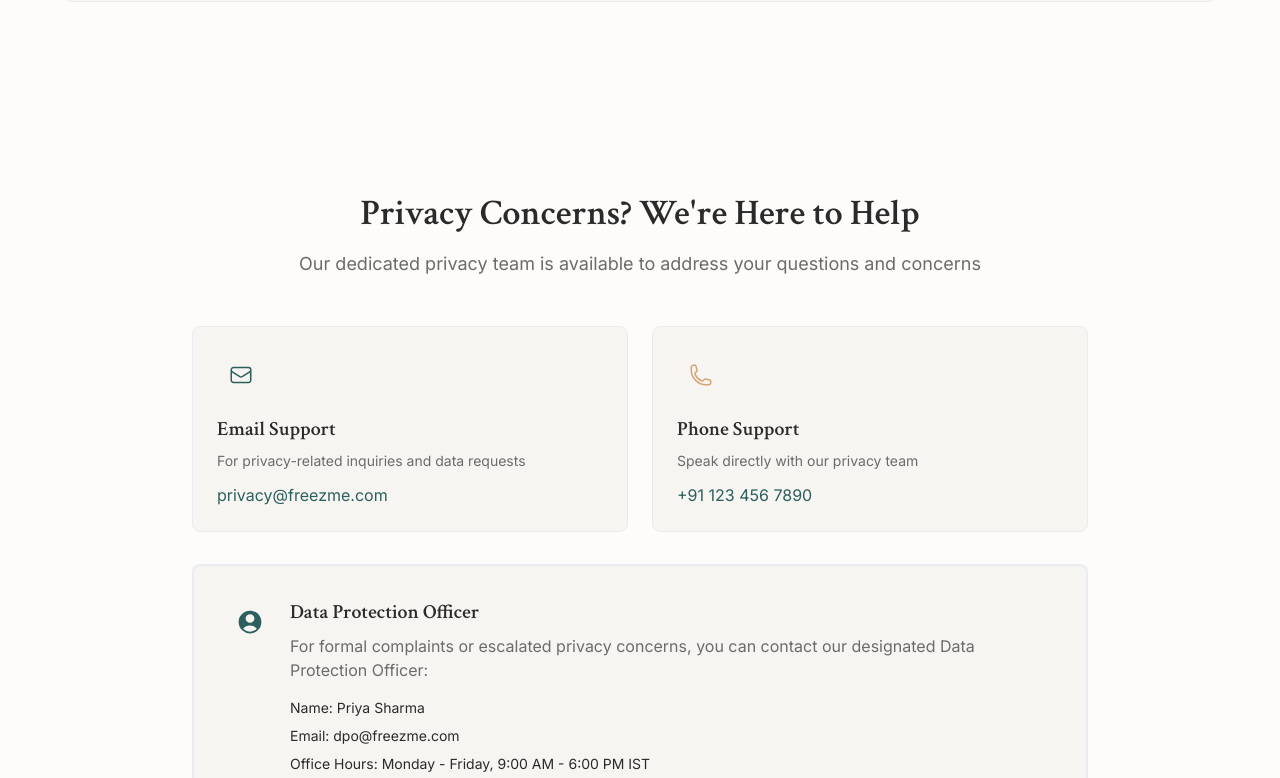
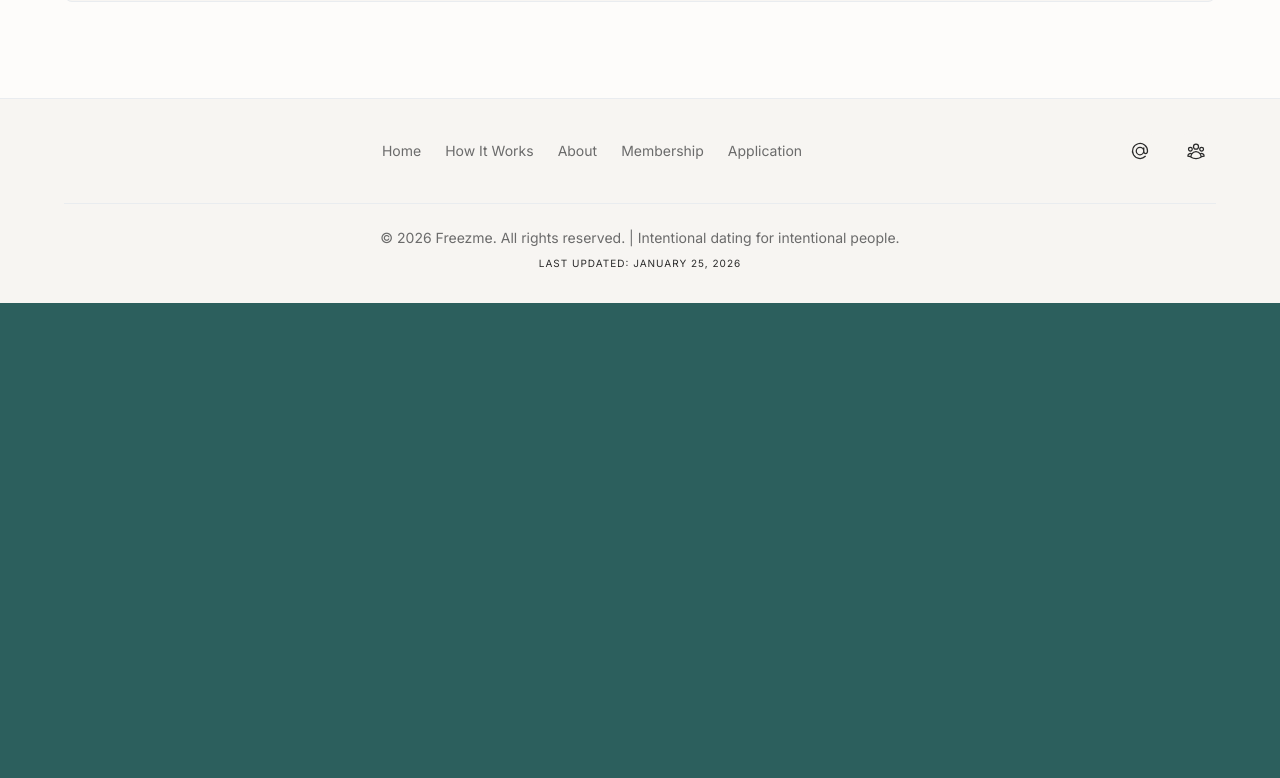
Before and after one commit to Leeshwaan04/freezmelanding, a Next.js app: page /privacy-and-security in a window 1280 px wide. Shown: the part 6242-7020 px from the top of the page. After the commit the page ends 6545 px from the top, so only its background shows below. Built offline with nearby package versions, Linux system fonts and the light colour scheme.

Commit message:
Update privacy page: remove contact section and add footer date

```diff
--- a/src/app/privacy-and-security/components/PrivacyFooter.tsx
+++ b/src/app/privacy-and-security/components/PrivacyFooter.tsx
@@ -159,6 +159,9 @@ const PrivacyFooter: React.FC<PrivacyFooterProps> = ({ className = '' }) => {
             <p className="font-body text-sm text-muted-foreground">
               &copy; {currentYear} Freezme. All rights reserved. | Intentional dating for intentional people.
             </p>
+            <p className="font-body text-[10px] text-muted-foreground/60 mt-2 uppercase tracking-widest">
+              Last updated: January 25, 2026
+            </p>
           </div>
         </div>
       </div>
--- a/src/app/privacy-and-security/page.tsx
+++ b/src/app/privacy-and-security/page.tsx
@@ -5,7 +5,6 @@ import PrivacySection from './components/PrivacySection';
 import SecurityMeasures from './components/SecurityMeasures';
 import ComplianceCertifications from './components/ComplianceCertifications';
 import UserRightsControl from './components/UserRightsControl';
-import ContactPrivacy from './components/ContactPrivacy';
 import PrivacyFooter from './components/PrivacyFooter';
 
 export const metadata: Metadata = {
@@ -24,7 +23,6 @@ export default function PrivacyAndSecurityPage() {
         <SecurityMeasures />
         <ComplianceCertifications />
         <UserRightsControl />
-        <ContactPrivacy />
       </main>
 
       <PrivacyFooter />
```
